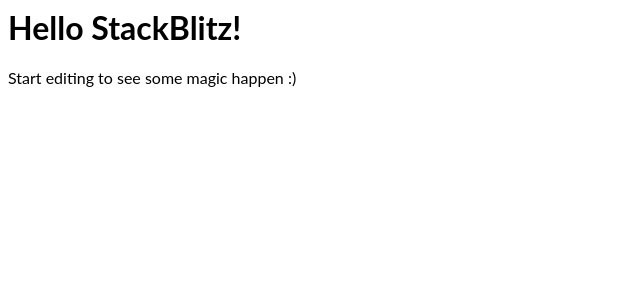
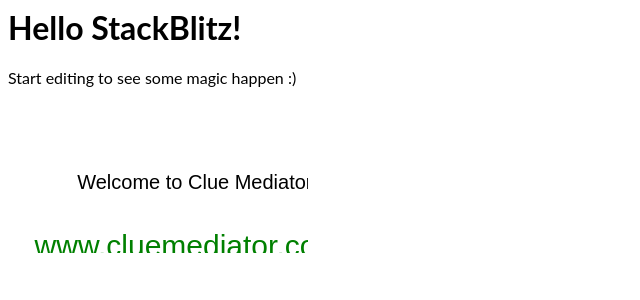
Before and after one commit to akv004/react-canvas-recoil, a React (Create React App) app: page / in a window 1280 px wide. Shown: the top 300 px of the page, without its empty margins (0-640 px from the left). Built offline with nearby package versions, Linux system fonts and the light colour scheme.

Commit message:
1 file modified, 1 added

```diff
--- a/App.tsx
+++ b/App.tsx
@@ -2,10 +2,47 @@
 import './style.css';
 
 export default function App() {
+
+  const canvas = React.useRef();
+  let ctx = null;
+  React.useEffect(() => {
+    // dynamically assign the width and height to canvas
+    const canvasEle = canvas.current;
+    canvasEle.width = canvasEle.clientWidth;
+    canvasEle.height = canvasEle.clientHeight;
+
+    // get context of the canvas
+    ctx = canvasEle.getContext("2d");
+  }, []);
+
+  React.useEffect(() => {
+    writeText({ text: 'Clue Mediator!', x: 180, y: 70 });
+
+    writeText({ text: 'Welcome to ', x: 180, y: 70 }, { textAlign: 'right' });
+
+    writeText({ text: 'www.cluemediator.com', x: 180, y: 130 }, { fontSize: 30, color: 'green', textAlign: 'center' });
+
+    writeText({ text: 'Like, Share and Subscribe...', x: 180, y: 200 }, { fontSize: 14, fontFamily: 'cursive', color: 'blue', textAlign: 'center' });
+  }, []);
+
+  const writeText = (info, style = {}) => {
+    const { text, x, y } = info;
+    const { fontSize = 20, fontFamily = 'Arial', color = 'black', textAlign = 'left', textBaseline = 'top' } = style;
+
+    ctx.beginPath();
+    ctx.font = fontSize + 'px ' + fontFamily;
+    ctx.textAlign = textAlign;
+    ctx.textBaseline = textBaseline;
+    ctx.fillStyle = color;
+    ctx.fillText(text, x, y);
+    ctx.stroke();
+  }
+
   return (
     <div>
       <h1>Hello StackBlitz!</h1>
       <p>Start editing to see some magic happen :)</p>
+      <canvas ref={canvas}></canvas>
     </div>
   );
 }
```
Also changed, not shown: store.ts (added, +12 -0 lines).
